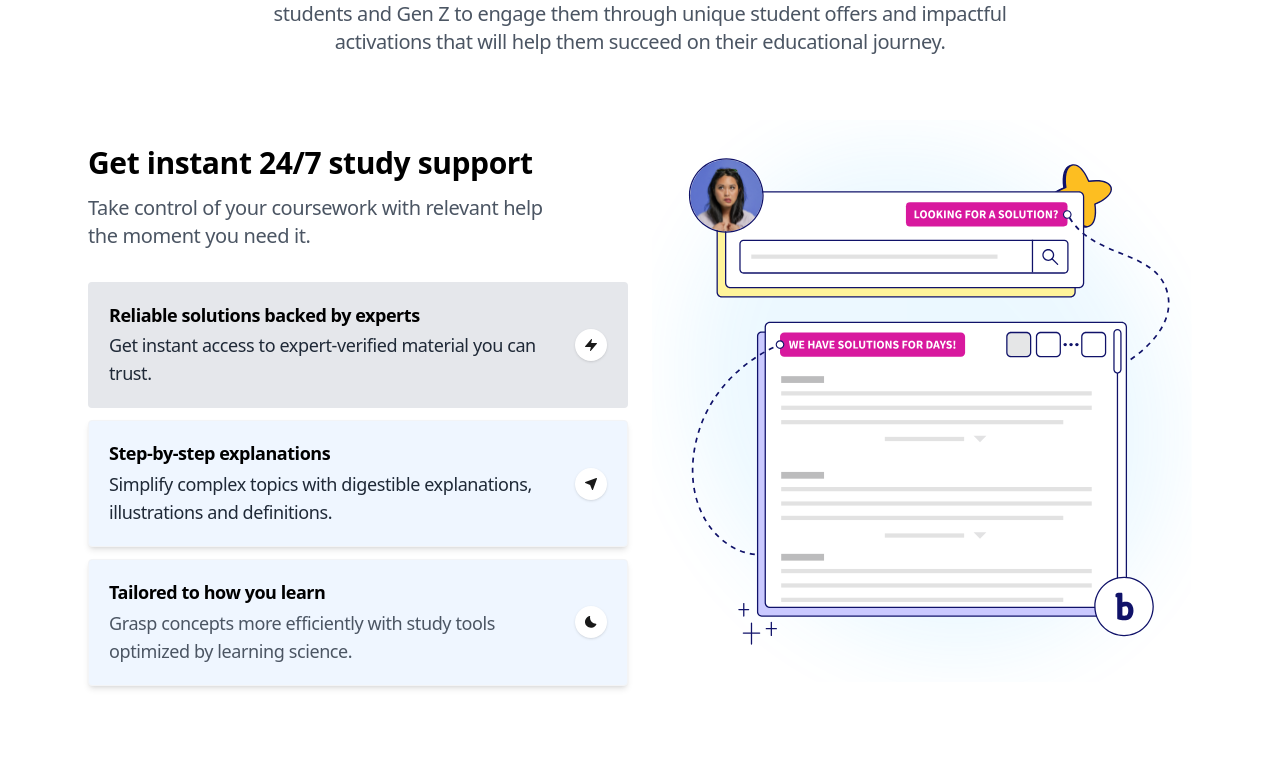
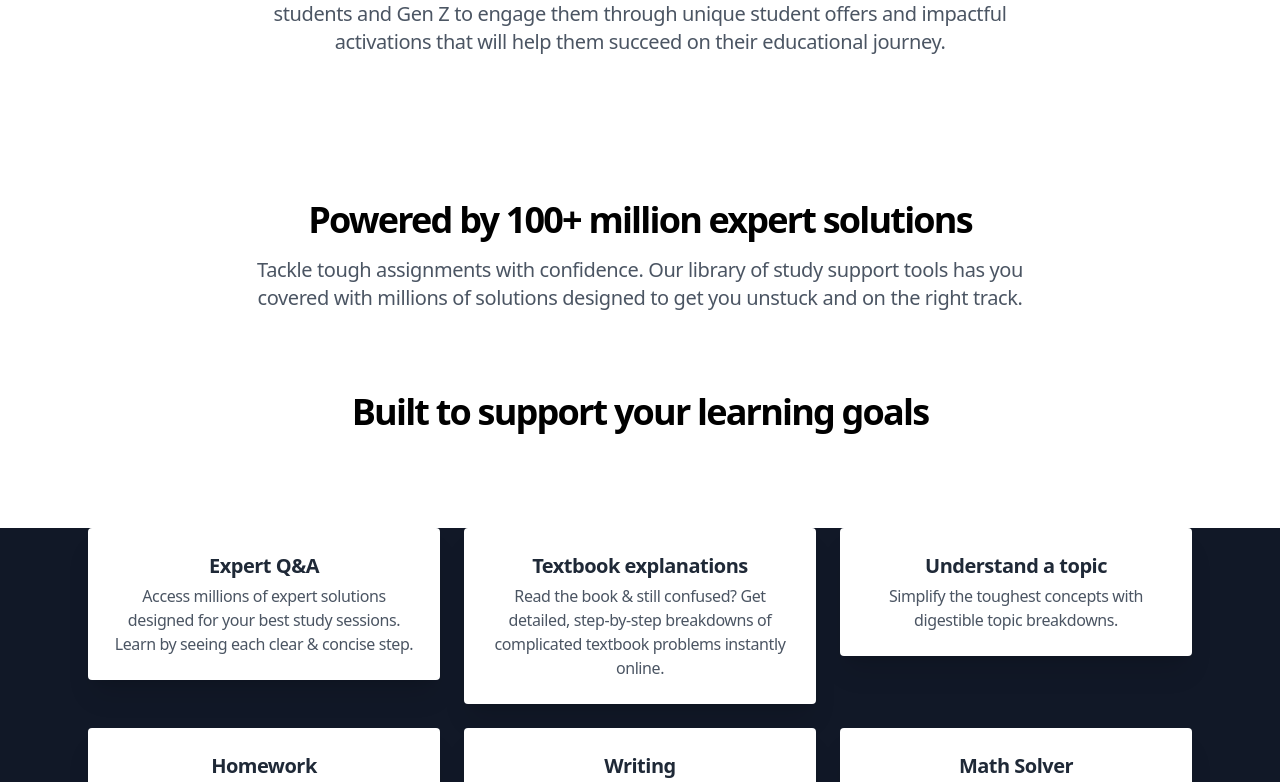
Before and after one commit to lailaroikha/mindraf, a Next.js app: page / in a window 1280 px wide. Shown: the part 768-1550 px from the top of the page. Built offline with nearby package versions, Linux system fonts and the light colour scheme.

Commit message:
editing foto

```diff
--- a/components/features.tsx
+++ b/components/features.tsx
@@ -1,25 +1,4 @@
-'use client'
-
-import { useState, useRef, useEffect } from 'react'
-import { Transition } from '@headlessui/react'
-import Image from 'next/image'
-import Features3 from '@/public/images/bby-learn-feature-conceptexplainers-1.svg'
-import Features2 from '@/public/images/bby-learn-hero-2.svg'
-import Features1 from '@/public/images/bby-learn-feature-solutionslibrary.svg'
-
 export default function Features() {
-
-  const [tab, setTab] = useState<number>(1)
-
-  const tabs = useRef<HTMLDivElement>(null)
-
-  const heightFix = () => {
-    if (tabs.current && tabs.current.parentElement) tabs.current.parentElement.style.height = `${tabs.current.clientHeight}px`
-  }
-
-  useEffect(() => {
-    heightFix()
-  }, [])
 
   return (
     <section className="relative">
@@ -36,132 +15,6 @@ export default function Features() {
             <h1 className="font-bold pb-2 text-6xl h2 mb-4"><span className="bg-clip-text text-transparent bg-gradient-to-r from-gray-900 to-gray-600"> Kha Journey, </span> Digital Learning Platform</h1>
             <p className="text-xl text-gray-600">Leverage the power of Kha Journey, its credibility, and relationship with college students and Gen Z to engage them through unique student offers and impactful activations that will help them succeed on their educational journey.</p>
           </div>
-
-          {/* Section content */}
-          <div className="md:grid md:grid-cols-12 md:gap-6">
-
-            {/* Content */}
-            <div className="max-w-xl md:max-w-none md:w-full mx-auto md:col-span-7 lg:col-span-6 md:mt-6" data-aos="fade-right">
-              <div className="md:pr-4 lg:pr-12 xl:pr-16 mb-8">
-                <h3 className="h3 text-3xl mb-3">Get instant 24/7 study support</h3>
-                <p className="text-xl text-gray-600"> Take control of your coursework with relevant help the moment you need it. </p>
-              </div>
-              {/* Tabs buttons */}
-              <div className="mb-8 md:mb-0">
-                <a
-                  className={`flex items-center text-lg p-5 rounded border transition duration-300 ease-in-out mb-3 ${tab !== 1 ? 'bg-white shadow-md border-gray-200 hover:shadow-lg' : 'bg-gray-200 border-transparent'}`}
-                  href="#0"
-                  onClick={(e) => { e.preventDefault(); setTab(1); }}
-                >
-                  <div>
-                    <div className="font-bold text-black leading-snug tracking-tight mb-1">Reliable solutions backed by experts</div>
-                    <div className="text-gray-800">Get instant access to expert-verified material you can trust.</div>
-                  </div>
-                  <div className="flex justify-center items-center w-8 h-8 bg-white rounded-full shadow flex-shrink-0 ml-3">
-                    <svg className="w-3 h-3 fill-current" viewBox="0 0 12 12" xmlns="http://www.w3.org/2000/svg">
-                      <path d="M11.953 4.29a.5.5 0 00-.454-.292H6.14L6.984.62A.5.5 0 006.12.173l-6 7a.5.5 0 00.379.825h5.359l-.844 3.38a.5.5 0 00.864.445l6-7a.5.5 0 00.075-.534z" fill="#191919" />
-                    </svg>
-                  </div>
-                </a>
-                <a
-                  className={`flex items-center text-lg p-5 rounded border transition duration-300 ease-in-out mb-3 ${tab !== 2 ? 'bg-blue-50 shadow-md border-gray-100 hover:shadow-lg' : 'bg-gray-200 border-transparent'}`}
-                  href="#0"
-                  onClick={(e) => { e.preventDefault(); setTab(2); }}
-                >
-                  <div>
-                    <div className="text-black font-bold leading-snug tracking-tight mb-1">Step-by-step explanations</div>
-                    <div className="text-gray-800">Simplify complex topics with digestible explanations, illustrations and definitions.</div>
-                  </div>
-                  <div className="flex justify-center items-center w-8 h-8 bg-white rounded-full shadow flex-shrink-0 ml-3">
-                    <svg className="w-3 h-3 fill-current" viewBox="0 0 12 12" xmlns="http://www.w3.org/2000/svg">
-                      <path d="M11.854.146a.5.5 0 00-.525-.116l-11 4a.5.5 0 00-.015.934l4.8 1.921 1.921 4.8A.5.5 0 007.5 12h.008a.5.5 0 00.462-.329l4-11a.5.5 0 00-.116-.525z" fill="#191919"  />
-                    </svg>
-                  </div>
-                </a>
-                <a
-                  className={`flex items-center text-lg p-5 rounded border transition duration-300 ease-in-out mb-3 ${tab !== 3 ? 'bg-blue-50 shadow-md border-gray-100 hover:shadow-lg' : 'bg-gray-200 border-transparent'}`}
-                  href="#0"
-                  onClick={(e) => { e.preventDefault(); setTab(3); }}
-                >
-                  <div>
-                    <div className="text-black font-bold leading-snug tracking-tight mb-1">Tailored to how you learn</div>
-                    <div className="text-gray-600">Grasp concepts more efficiently with study tools optimized by learning science.</div>
-                  </div>
-                  <div className="flex justify-center items-center w-8 h-8 bg-white rounded-full shadow flex-shrink-0 ml-3">
-                    <svg className="w-3 h-3 fill-current" viewBox="0 0 12 12" xmlns="http://www.w3.org/2000/svg">
-                      <path d="M11.334 8.06a.5.5 0 00-.421-.237 6.023 6.023 0 01-5.905-6c0-.41.042-.82.125-1.221a.5.5 0 00-.614-.586 6 6 0 106.832 8.529.5.5 0 00-.017-.485z" fill="#191919"  />
-                    </svg>
-                  </div>
-                </a>
-              </div>
-            </div>
-
-            {/* Tabs items */}
-            <div className="max-w-xl md:max-w-none md:w-full mx-auto md:col-span-5 lg:col-span-6 mb-8 md:mb-0 md:order-1">
-              <div className="transition-all">
-                <div className="relative flex flex-col text-center lg:text-right" data-aos="zoom-y-out" ref={tabs}>
-                  {/* Item 1 */}
-                  <Transition
-                    show={tab === 1}
-                    appear={true}
-
-                    enter="transition ease-in-out duration-700 transform order-first"
-                    enterFrom="opacity-0 translate-y-16"
-                    enterTo="opacity-100 translate-y-0"
-                    leave="transition ease-in-out duration-300 transform absolute"
-                    leaveFrom="opacity-100 translate-y-0"
-                    leaveTo="opacity-0 -translate-y-16"
-                    beforeEnter={() => heightFix()}
-                    unmount={false}
-                  >
-                    <div className="relative inline-flex flex-col">
-                      <Image className="w-50" src={Features1}   alt="Features1" />
-                      {/* <Image className="md:max-w-none absolute w-full left-0 transform animate-float" src={FeaturesElement} width={500} height="44" alt="Element" style={{ top: '30%' }} /> */}
-                    </div>
-                  </Transition>
-                  {/* Item 2 */}
-                  <Transition
-                    show={tab === 2}
-                    appear={true}
-                    // className="w-full"
-                    enter="transition ease-in-out duration-700 transform order-first"
-                    enterFrom="opacity-0 translate-y-16"
-                    enterTo="opacity-100 translate-y-0"
-                    leave="transition ease-in-out duration-300 transform absolute"
-                    leaveFrom="opacity-100 translate-y-0"
-                    leaveTo="opacity-0 -translate-y-16"
-                    beforeEnter={() => heightFix()}
-                    unmount={false}
-                  >
-                    <div className="relative inline-flex flex-col">
-                      <Image className="w-50" src={Features2}   alt="Features2" />
-                    </div>
-                  </Transition>
-                  {/* Item 3 */}
-                  <Transition
-                    show={tab === 3}
-                    appear={true}
-                    // className="w-full"
-                    enter="transition ease-in-out duration-700 transform order-first"
-                    enterFrom="opacity-0 translate-y-16"
-                    enterTo="opacity-100 translate-y-0"
-                    leave="transition ease-in-out duration-300 transform absolute"
-                    leaveFrom="opacity-100 translate-y-0"
-                    leaveTo="opacity-0 -translate-y-16"
-                    beforeEnter={() => heightFix()}
-                    unmount={false}
-                  >
-                    <div className="relative inline-flex flex-col">
-                      <Image className="w-50" src={Features3}   alt="Features3" />
-                      {/* <Image className="md:max-w-none absolute w-full left-0 transform animate-float" src={FeaturesElement} width={500} height="44" alt="Element" style={{ top: '30%' }} /> */}
-                    </div>
-                  </Transition>
-                </div>
-              </div>
-            </div>
-
-          </div>
-
         </div>
       </div>
     </section>
```
